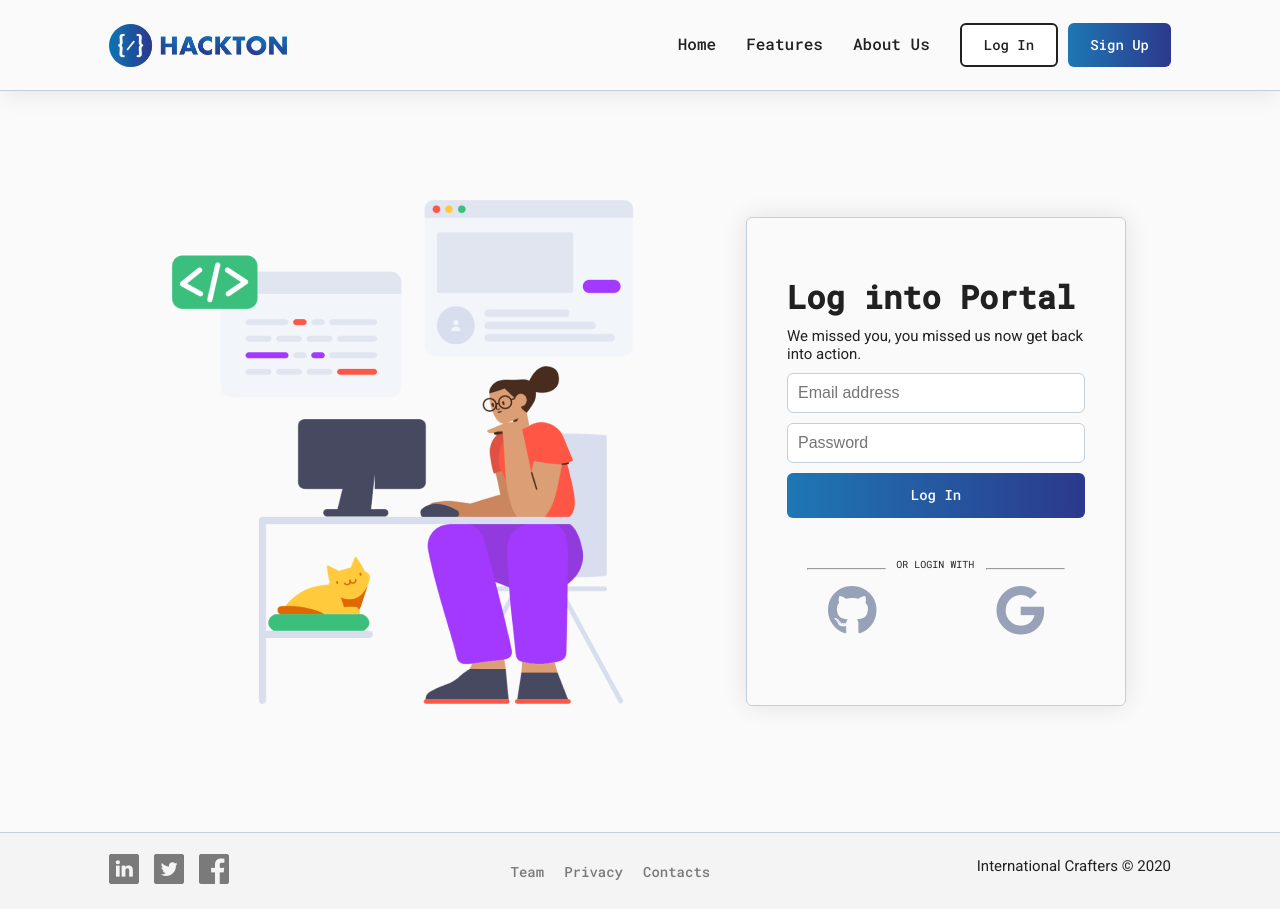
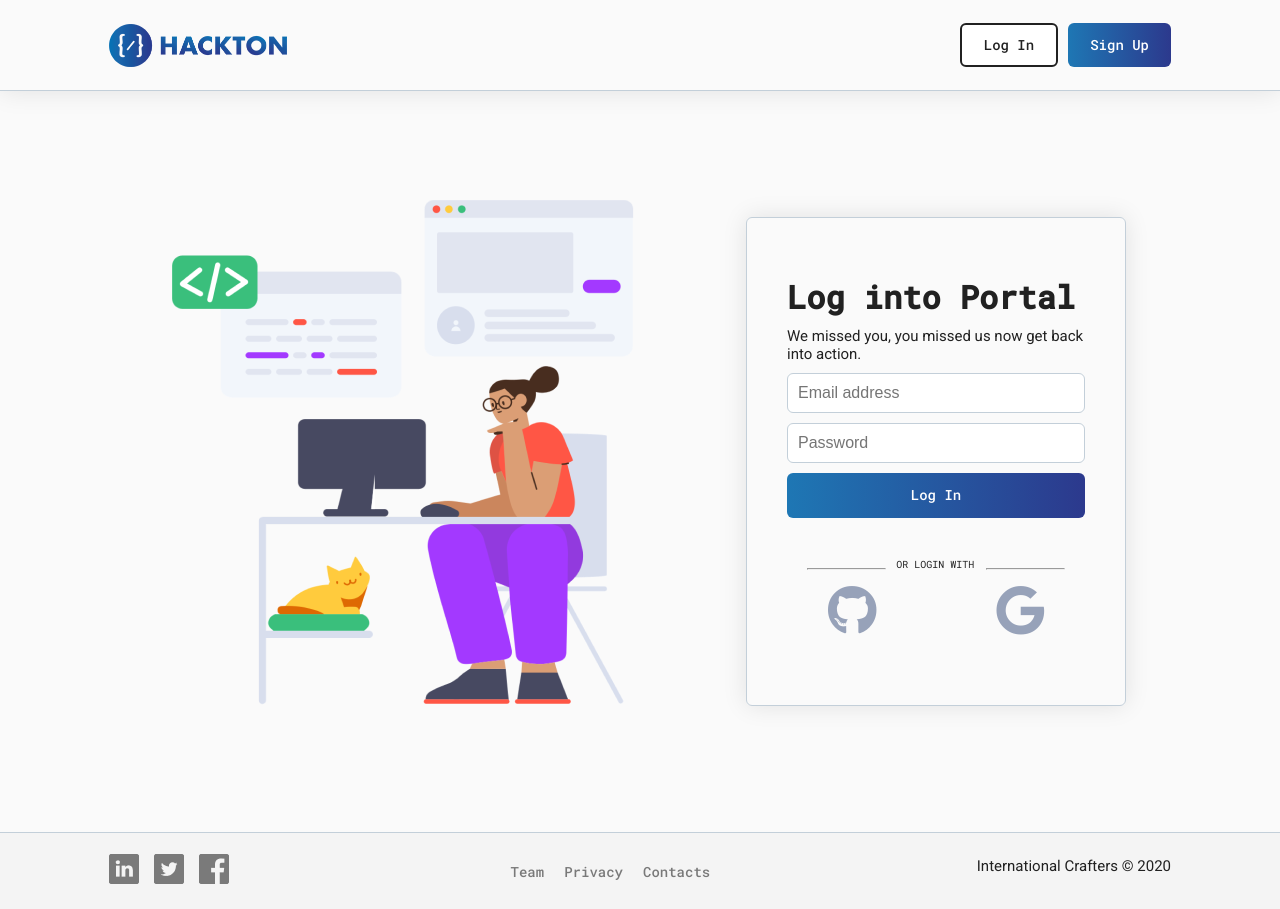
Before and after one commit to LABS-EU3/hackton-frontend, a React (Create React App) app: page /login in a window 1280 px wide. Built offline with nearby package versions, Linux system fonts and the light colour scheme.

Commit message:
Comment out unused navigation items

```diff
--- a/src/components/molecules/PublicNav.js
+++ b/src/components/molecules/PublicNav.js
@@ -1,19 +1,18 @@
-import React from 'react';
-import styled from 'styled-components';
-import { Link } from 'react-router-dom';
-import { TopNavAnchor } from '../atoms/Anchor';
-import { Button, BlueLinkButton, LinkButton } from '../atoms/Button';
+import React from "react";
+import styled from "styled-components";
+import { TopNavAnchor } from "../atoms/Anchor";
+import { BlueLinkButton, LinkButton } from "../atoms/Button";
 
 const LoginBTN = styled(LinkButton)`
- margin: 0 10px 0 10px;
+  margin: 0 10px 0 10px;
 `;
 
 const PublicNav = () => (
   <div>
-    <TopNavAnchor href="#">Home</TopNavAnchor>
+    {/* Commented out because we don't have any content for those pages yet. */}
+    {/* <TopNavAnchor href="#">Home</TopNavAnchor>
     <TopNavAnchor href="#">Features</TopNavAnchor>
-    <TopNavAnchor href="#">About Us</TopNavAnchor>
-    {/* <Link to="/login"><Btn>Log In</Btn></Link> */}
+    <TopNavAnchor href="#">About Us</TopNavAnchor> */}
     <LoginBTN to="/login">Log In</LoginBTN>
     <BlueLinkButton to="/register">Sign Up</BlueLinkButton>
   </div>
```
